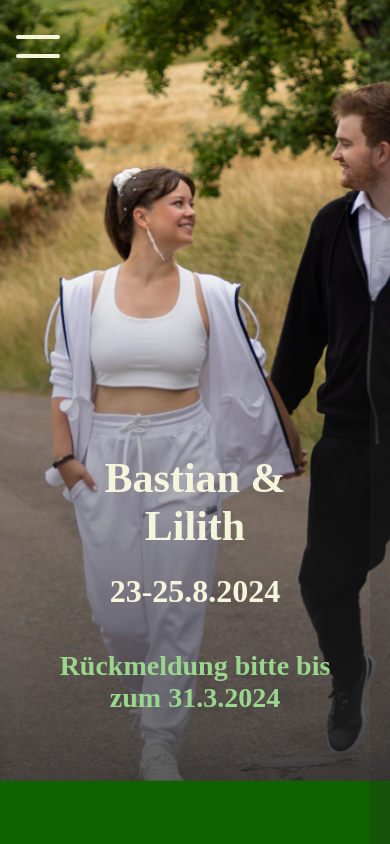
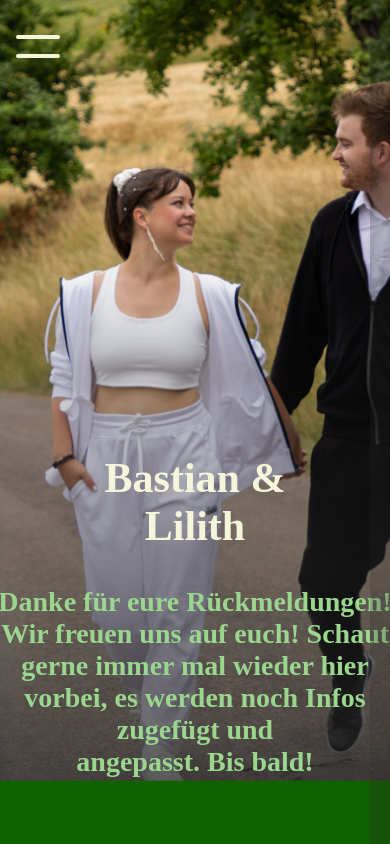
Before and after one commit to Jonasbrother299/Hochzeit, a React (Vite) app: page / in a window 390 px wide. Shown: the top 844 px of the page. Built offline with nearby package versions, Linux system fonts and the light colour scheme.

Commit message:
Change Text Homescreen

```diff
--- a/src/screens/Home.jsx
+++ b/src/screens/Home.jsx
@@ -34,8 +34,9 @@ const Home = () => {
       <ScrollBar />
       <div className="App">
         <h1 className="hero__title">Bastian & Lilith</h1>
-        <h2 className="hero__title__date"> 23-25.8.2024</h2>
-        <h2 className="hero__title__Rückmeldung"> Rückmeldung bitte bis zum 31.3.2024</h2>
+        {/* <h2 className="hero__title__date"> 23-25.8.2024</h2> */}
+        <h2 className="hero__title__Rückmeldung"> Danke für eure Rückmeldungen! Wir freuen uns auf euch!
+Schaut gerne immer mal wieder hier vorbei, es werden noch Infos zugefügt und angepasst. Bis bald!</h2>
         <div className="hero__background"></div>
         <Navbar />
       </div>
--- a/src/styles/main.css
+++ b/src/styles/main.css
@@ -94,6 +94,7 @@ body,
     align-items: center;
     height: 85vh;
     left: 50%;
+    width: 600px;
     transform: translate(-50%, 45%);
     color:  #9bd68f;
     z-index: 3;
@@ -111,7 +112,7 @@ body,
     .hero__title__Rückmeldung {
         transition: 0.5s;
         font-size: 28px;
-        width: 300px;
+        width: 400px;
         z-index: 3;
     }
  }
```
